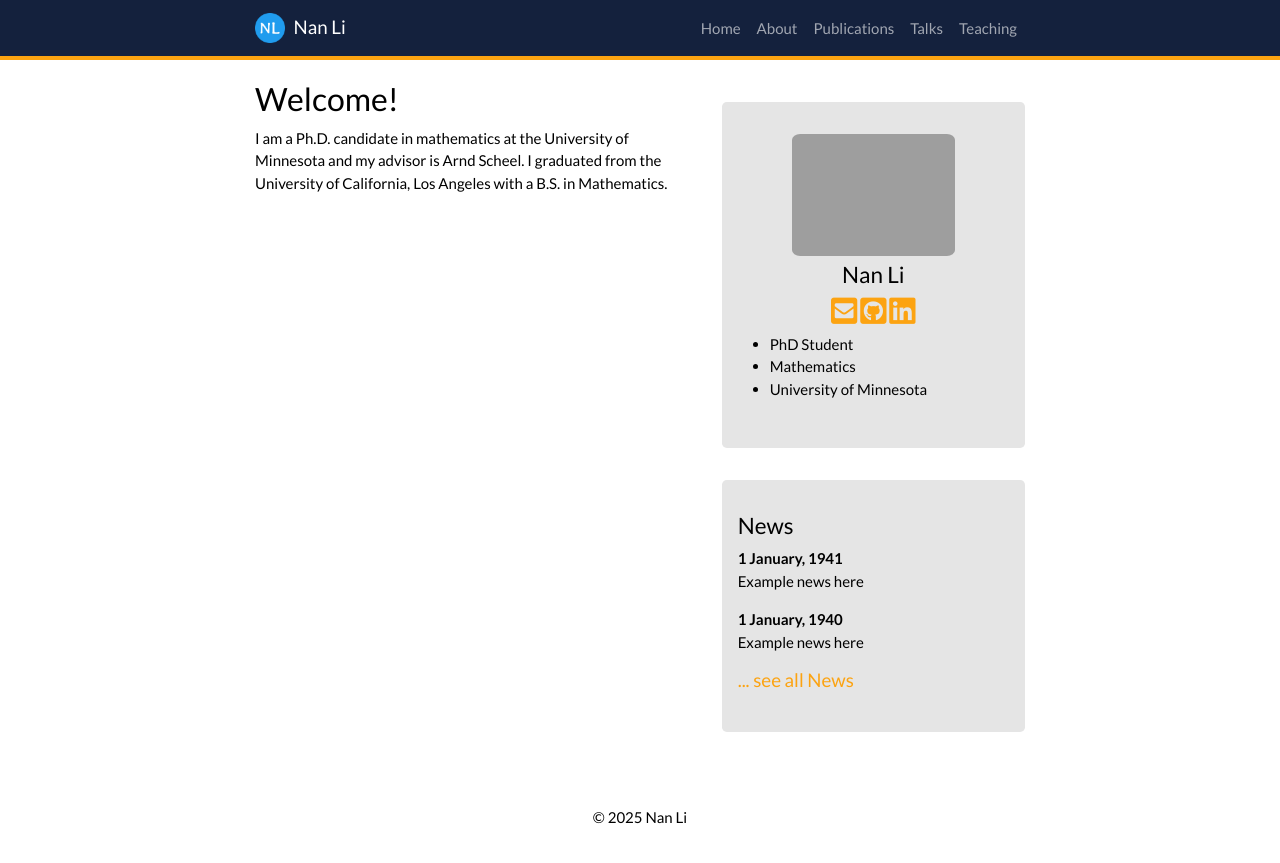
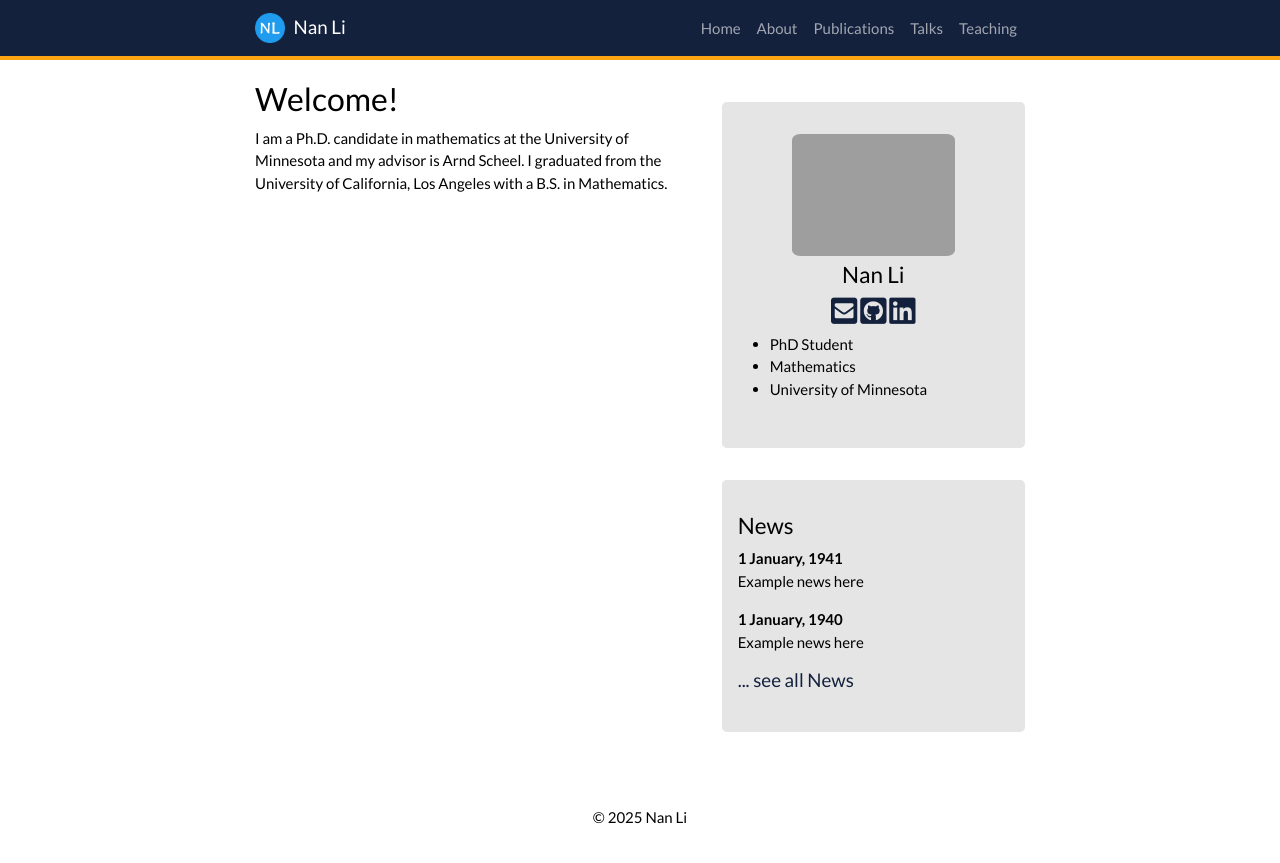
Before and after one commit to eigennan/eigennan.github.io, a Jekyll site: the page built from _pages/home.md, in a window 1280 px wide. Shown: the top 863 px of the page. Built offline with Jekyll 4.4.1, drawn with Linux system fonts in a browser that asks for light colours; a style sheet for code colours, icons or effects is not loaded.

Commit message:
Update main.scss

```diff
--- a/assets/main.scss
+++ b/assets/main.scss
@@ -26,22 +26,22 @@ $baseurl: "{{ site.url }}{{ site.baseurl }}";
 
 /* unvisited link */
 a:link {
-  color: #fca311;
+  color: #14213d;
 }
 
 /* visited link */
 a:visited {
-  color: #fca311;
+  color: #14213d;
 }
 
 /* mouse over link */
 a:hover {
-  color: #efbf04;
+  color: #fca311;
 }
 
 /* selected link */
 a:active {
-  color: #efbf04;
+  color: #fca311;
 }
 
 .MathJax_ref {
```
